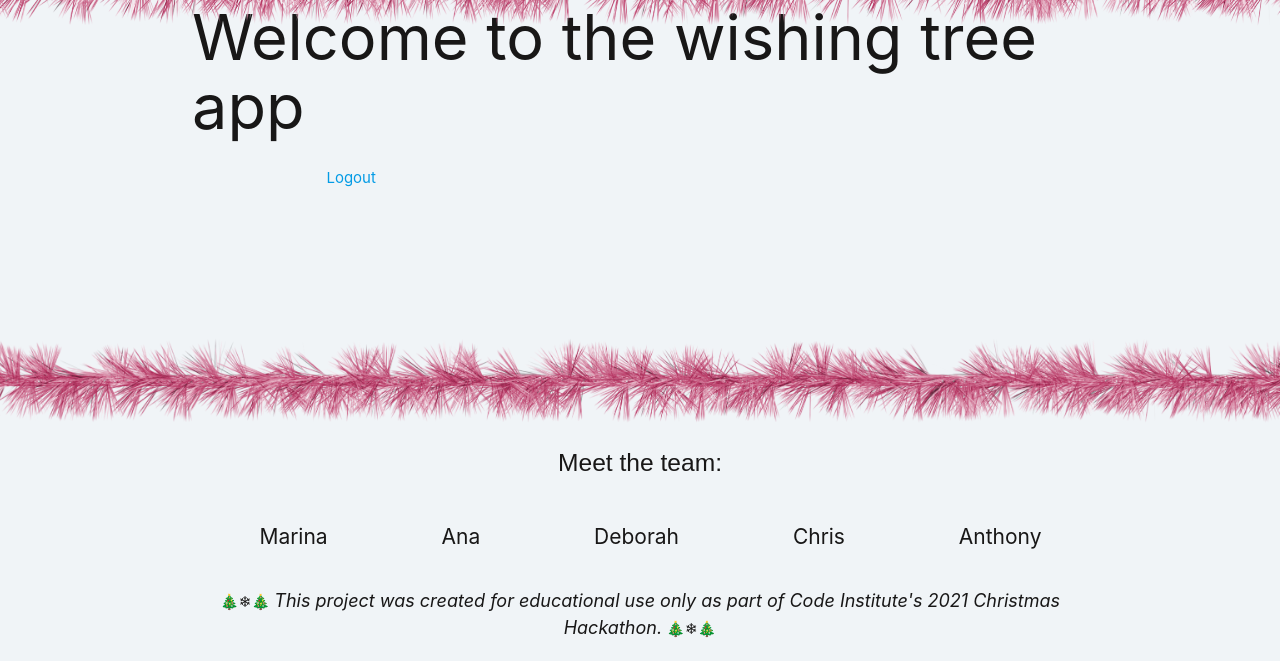
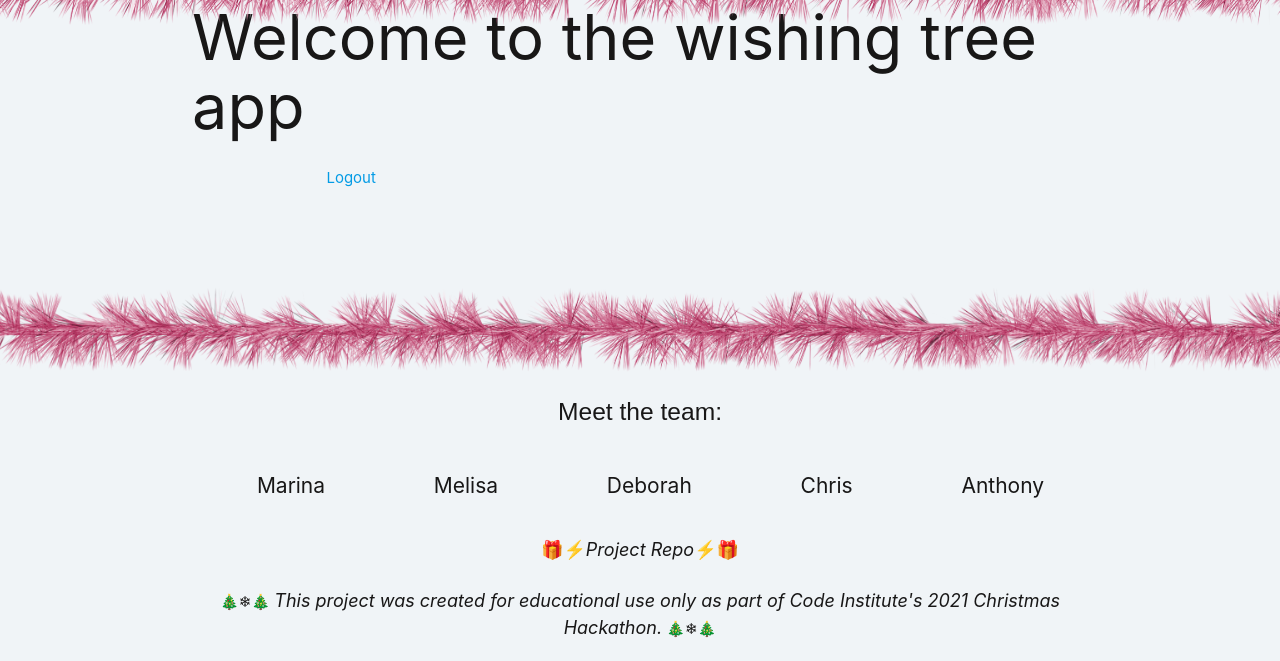
Before and after one commit to marina601/team11-CI-Christmas-Hackathon, a Flask app: page / in a window 1280 px wide. Shown: the part 139-800 px from the top of the page. Run offline with Flask 2, Linux system fonts and the light colour scheme; data that the repository does not hold is empty; some libraries are stand-ins or nearby versions; some web fonts are replaced.

Commit message:
Updated Melisa name in footer

```diff
--- a/static/css/style.css
+++ b/static/css/style.css
@@ -165,10 +165,6 @@ footer::before {
     font-size: 1.4rem;
 }
 
-.dev a:hover {
-    color: var(--dk-red);
-}
-
 .dev a i {
     opacity: 0;
     backface-visibility: hidden;
@@ -204,6 +200,31 @@ footer::before {
     box-shadow: 10px 10px 70px 20px rgba(0, 255, 191, 0.75);
 }
 
+#project-repo {
+    text-decoration: none;
+    font-size: 1.2rem;
+    color: var(--dark);
+}
+
+#project-repo span {
+    font-style: italic;
+}
+
+#project-repo::after {
+    content: '';
+    display: block;
+    width: 10%;
+    margin: 3px auto 0;
+    height: 1px;
+    background-color: var(--dk-red);
+    opacity: 0;
+}
+
+#project-repo:hover::after {
+    opacity: 1;
+    transition: all 0.5s ease-in-out;
+}
+
 .footer-text {
     font-style: italic;
     font-size: 1.2rem;
--- a/templates/components/_footer.html
+++ b/templates/components/_footer.html
@@ -13,7 +13,7 @@
                 </li>
                 <li class="dev">
                     <a href="https://github.com/AnaMelisaGo" target=_blank>
-                        <i class="fas fa-circle c2"></i>Ana
+                        <i class="fas fa-circle c2"></i>Melisa
                     </a>
                 </li>
                 <li class="dev">
@@ -35,6 +35,14 @@
         </div>
 
         <div class="row">
+            <div class="col s12 center-align">
+                <a href="https://github.com/marina601/team11-CI-Christmas-Hackathon" id="project-repo" target=_blank>
+                    🎁⚡<span>Project Repo</span>⚡🎁
+                </a>
+            </div>
+        </div>
+
+        <div class="row">
             <div class="col s12">
                 <p class="center-align">🎄❄🎄 <span class="footer-text">This project was created for educational use only as part of Code Institute's 2021 Christmas Hackathon.</span> 🎄❄🎄</p>
             </div>
```
